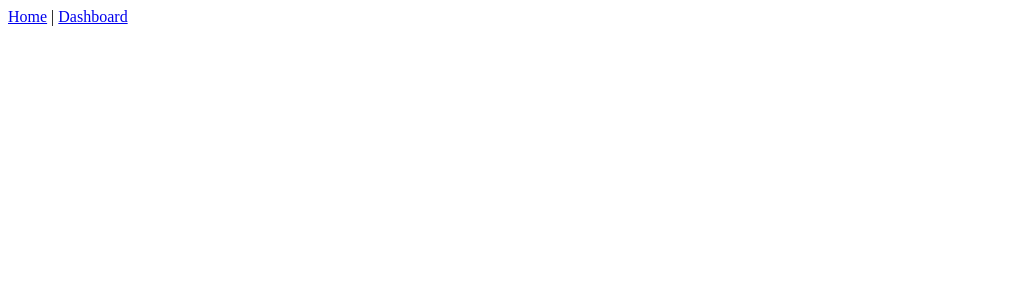
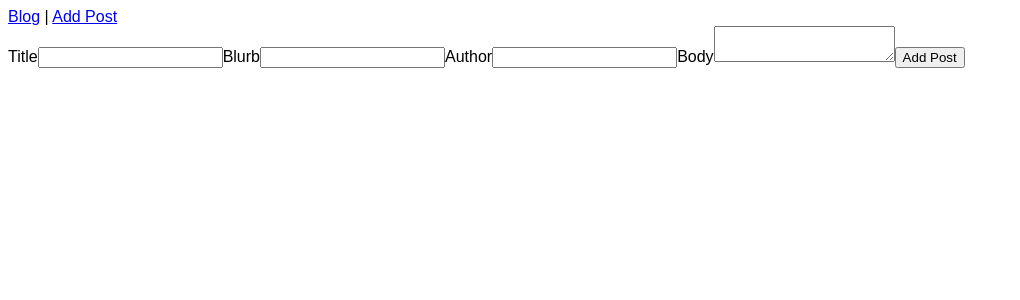
Before and after one commit to xiaozhong21/pern-stack-blog, a React (Create React App) app in the folder app/: page /addPost in a window 1280 px wide. Before the commit this address had no page. Shown: the top 300 px of the page, without its empty margins (0-1020 px from the left). Built offline with nearby package versions, Linux system fonts and the light colour scheme; no server answers.

Commit message:
add basic structure of blog and add blog form

```diff
--- a/app/package.json
+++ b/app/package.json
@@ -29,8 +29,10 @@
   },
   "proxy": "http://localhost:4000",
   "dependencies": {
+    "node-sass": "^6.0.1",
     "react": "^17.0.1",
     "react-dom": "^17.0.1",
+    "react-markdown": "^7.0.1",
     "react-router-dom": "^6.0.0-beta.4",
     "react-scripts": "^4.0.3",
     "web-vitals": "^2.1.0"
--- a/app/src/App.js
+++ b/app/src/App.js
@@ -2,34 +2,35 @@ import * as React from "react";
 
 import { Routes, Route, Link } from "react-router-dom";
 
-import Tasks from "./Tasks";
+import PostAddForm from "./PostAddForm/index";
+import PostList from "./PostList/index";
+import * as apiClient from "./apiClient";
 
-const App = () => (
+import "./global.module.scss";
+
+const App = () => {
+  const [posts, setPosts] = React.useState([]);
+
+  const loadPosts = async () => setPosts(await apiClient.getPosts());
+  const addPost = (post) => apiClient.addPost(post).then(loadPosts);
+
+  React.useEffect(() => {
+    loadPosts();
+  }, []);
+
+  return (
     <>
       <nav>
-      <Link to="/">Home</Link> | <Link to="dashboard">Dashboard</Link>
+        <Link to="/">Blog</Link> | <Link to="addPost">Add Post</Link>
       </nav>
       <main>
         <Routes>
-        <Route path="/" element={<Home />} />
-        <Route path="/dashboard" element={<Dashboard />} />
+          <Route path="//*" element={<PostList {...{ posts }} />} />
+          <Route path="/addPost" element={<PostAddForm {...{ addPost }} />} />
         </Routes>
       </main>
     </>
   );
-
-const Home = () => (
-  <>
-    <h1>{process.env.REACT_APP_TITLE}</h1>
-    <h2>{process.env.REACT_APP_SUBTITLE}</h2>
-    <Tasks />
-  </>
-);
-
-const Dashboard = () => (
-  <>
-    <h1>Dashboard</h1>
-  </>
-);
+};
 
 export default App;
--- /dev/null
+++ b/app/src/PostAddForm/index.js
@@ -0,0 +1,41 @@
+import * as React from "react";
+
+const PostAddForm = ({ addPost }) => {
+  const onSubmit = (event) => {
+    const form = event.currentTarget;
+    const {
+      title: { value: title },
+      blurb: { value: blurb },
+      author: { value: author },
+      body: { value: body },
+    } = form.elements;
+
+    event.preventDefault();
+    addPost({ title, blurb, author, body });
+    form.reset();
+  };
+
+  return (
+    <form {...{ onSubmit }}>
+      <label>
+        Title
+        <input name="title" required />
+      </label>
+      <label>
+        Blurb
+        <input name="blurb" required />
+      </label>
+      <label>
+        Author
+        <input name="author" />
+      </label>
+      <label>
+        Body
+        <textarea name="body" required />
+      </label>
+      <button>Add Post</button>
+    </form>
+  );
+};
+
+export default PostAddForm;
--- /dev/null
+++ b/app/src/PostDetail/index.js
@@ -0,0 +1,25 @@
+import * as React from "react";
+
+import ReactMarkdown from "react-markdown";
+
+const PostDetail = ({
+  img,
+  title,
+  blurb,
+  body,
+  author,
+  date_created,
+  likes,
+}) => (
+  <>
+    <img src={img} alt={title} />
+    {title}
+    {blurb}
+    {author}
+    {date_created}
+    {likes}
+    <ReactMarkdown>{body}</ReactMarkdown>
+  </>
+);
+
+export default PostDetail;
--- /dev/null
+++ b/app/src/PostList/index.js
@@ -0,0 +1,35 @@
+import * as React from "react";
+
+import { Routes, Route, Link } from "react-router-dom";
+
+import PostDetail from "../PostDetail/index";
+
+const PostList = ({ posts }) => (
+  <>
+    <ul>
+      {posts.map((card) => (
+        <>
+          <Card {...card} key={card.id} />
+          <Routes key={card.id}>
+            <Route path="/posts/:id" element={<PostDetail {...card} />} />
+          </Routes>
+        </>
+      ))}
+    </ul>
+  </>
+);
+
+const Card = ({ id, img, title, blurb, body, author, date_created, likes }) => (
+  <>
+    <li key={id}>
+      <img src={img} alt={title} />
+      <Link to="posts/:id">{title}</Link>
+      {blurb}
+      {author}
+      {date_created}
+      {likes}
+    </li>
+  </>
+);
+
+export default PostList;
--- /dev/null
+++ b/app/src/PostList/styles.module.scss
@@ -0,0 +1,4 @@
+ul {
+  display: grid;
+
+}
--- a/app/src/Tasks.js
+++ /dev/null
@@ -1,55 +0,0 @@
-import * as React from "react";
-
-import * as apiClient from "./apiClient";
-
-const Tasks = () => {
-  const [tasks, setTasks] = React.useState([]);
-
-  const loadTasks = async () => setTasks(await apiClient.getTasks());
-  const addTask = (task) => apiClient.addTask(task).then(loadTasks);
-
-  React.useEffect(() => {
-    loadTasks();
-  }, []);
-
-  return (
-    <section>
-      <TaskList tasks={tasks} />
-      <AddTask {...{ addTask }} />
-    </section>
-  );
-};
-
-const TaskList = ({ tasks }) => (
-  <ul>
-    {tasks.map(({ id, name }) => (
-      <li key={id}>{name}</li>
-    ))}
-  </ul>
-);
-
-const AddTask = ({ addTask }) => {
-  const [task, setTask] = React.useState("");
-
-  const canAdd = task !== "";
-
-  const onSubmit = (e) => {
-    e.preventDefault();
-    if (canAdd) {
-      addTask(task);
-      setTask("");
-    }
-  };
-
-  return (
-    <form onSubmit={onSubmit}>
-      <label>
-        New task:{" "}
-        <input onChange={(e) => setTask(e.currentTarget.value)} value={task} />
-      </label>
-      <button disabled={!canAdd}>Add</button>
-    </form>
-  );
-};
-
-export default Tasks;
--- a/app/src/apiClient.js
+++ b/app/src/apiClient.js
@@ -1,6 +1,7 @@
-export const getTasks = () => _get("/api/tasks");
+export const getPosts = () => _get("/api/posts");
 
-export const addTask = (name) => _post("/api/tasks", { name });
+// export const addTask = (name) => _post("/api/tasks", { name });
+export const addPost = (post) => _post("/api/posts", post);
 
 const _get = async (url) => (await fetch(url)).json();
 
--- /dev/null
+++ b/app/src/global.module.scss
@@ -0,0 +1,9 @@
+@import url('https://fonts.googleapis.com/css2?family=Roboto&display=swap');
+
+body {
+  font-family: Arial,sans-serif;
+}
+
+h2 {
+  font-size: 1.3em;
+}
```
Also changed, not shown: app/src/PostDetail/styles.module.scss (added), 1 other file (tests, documents, lock files or other folders). Lines whose indentation alone changed are shown as unchanged.
